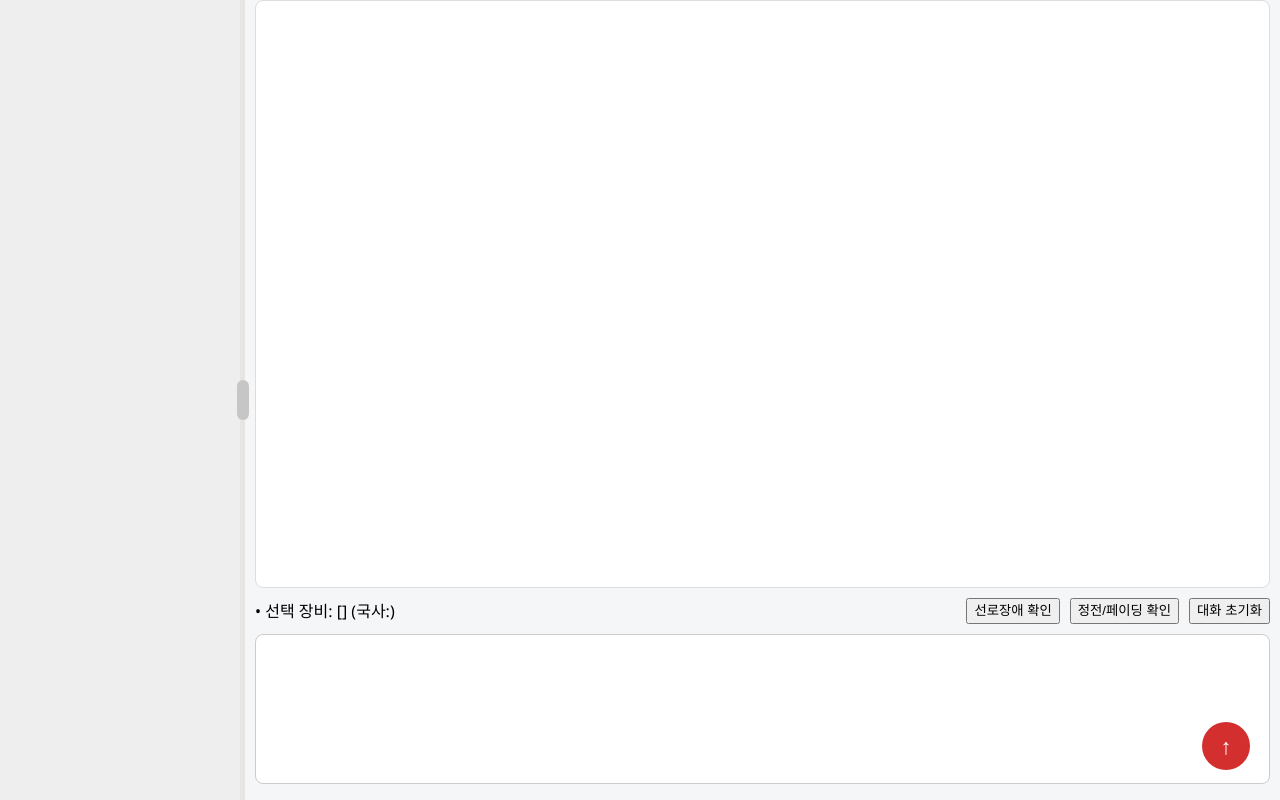
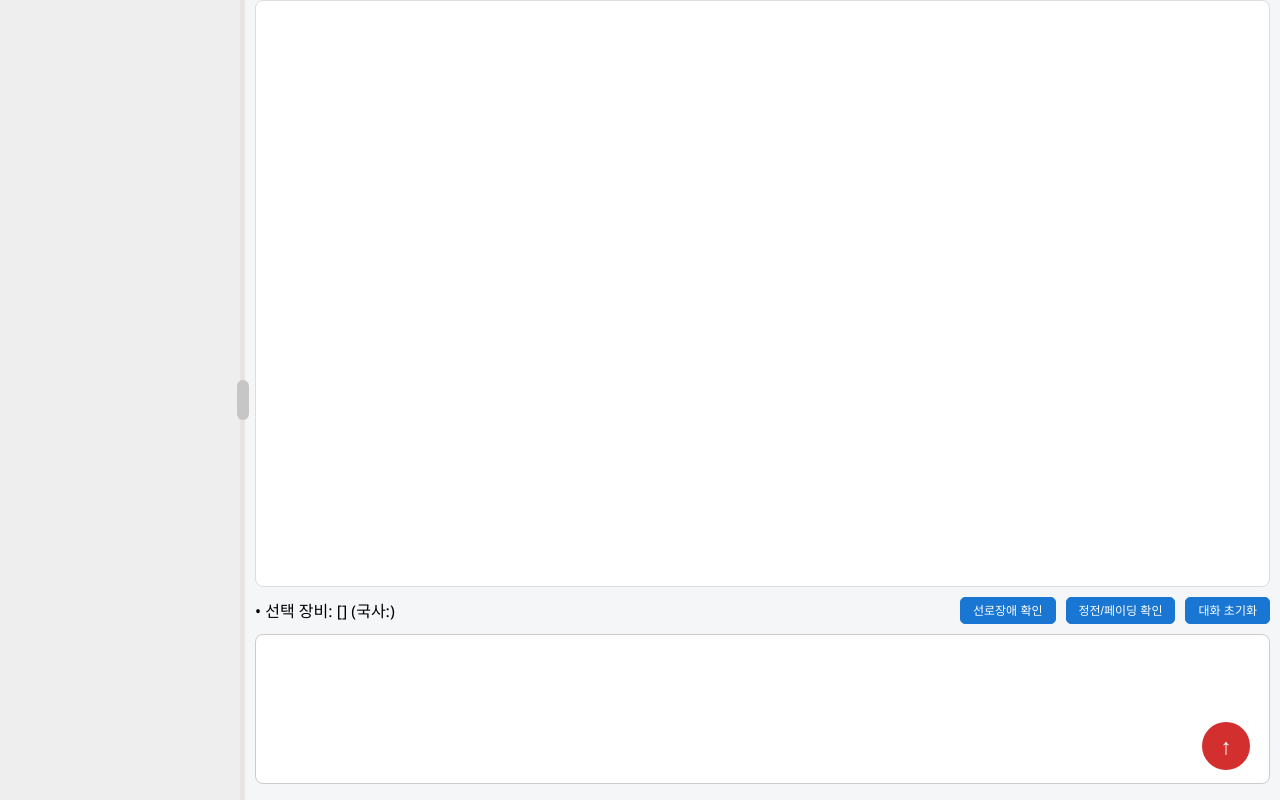
Before and after one commit to cnubigdata-24/new_aidetector, a Flask app: template templates/main/fault_detector.html in a window 1280 px wide. Run offline with Flask 3, Linux system fonts and the light colour scheme; the template is opened without the code that fills it, so the values that code supplies are empty; parts of the project's set-up code (start-up, migrations or seed data) failed here and were passed over.

Commit message:
(0615) mw analysis result update

```diff
--- a/static/css/fault_detector.css
+++ b/static/css/fault_detector.css
@@ -423,6 +423,81 @@ textarea#prompt-input {
   resize: none;
   box-sizing: border-box;
   white-space: pre-wrap;
+
+  /* 스크롤 스타일 추가 - .chat-messages-container와 동일 */
+  overflow-y: auto;
+  scrollbar-width: thin;
+  scrollbar-color: #ccc #f1f1f1;
+}
+
+/* Webkit 기반 브라우저용 스크롤바 스타일 */
+textarea#prompt-input::-webkit-scrollbar {
+  width: 8px;
+}
+
+textarea#prompt-input::-webkit-scrollbar-track {
+  background: #f1f1f1;
+  border-radius: 4px;
+}
+
+textarea#prompt-input::-webkit-scrollbar-thumb {
+  background: #ccc;
+  border-radius: 4px;
+}
+
+textarea#prompt-input::-webkit-scrollbar-thumb:hover {
+  background: #999;
+}
+
+/* AI Search 버튼 스타일 추가 */
+.ai-search-btn {
+  background-color: #1976d2 !important; /* 헤더와 동일한 파란색 */
+  border: 1px solid #1976d2 !important;
+  border-radius: 5px !important;
+
+  padding: 6px 12px;
+  margin-top: 0px;
+  margin-bottom: 0px;
+
+  white-space: nowrap;
+  font-size: 12px;
+  height: 27px;
+  cursor: pointer !important; /* 마우스 커서 포인터 */
+  color: #ffffff !important;
+  display: flex;
+  align-items: center;
+  justify-content: center;
+  text-align: center;
+  font-weight: normal;
+}
+
+/* 호버 효과 - 더 진한 파란색 */
+.ai-search-btn:hover {
+  background-color: #1565c0 !important; /* 더 진한 파란색 */
+  border-color: #1565c0 !important;
+  color: #ffffff !important;
+}
+
+/* 클릭 효과 */
+.ai-search-btn:active {
+  background-color: #0d47a1 !important; /* 클릭시 더욱 진한 파란색 */
+  border-color: #0d47a1 !important;
+}
+
+/* 비활성화 상태 */
+.ai-search-btn:disabled {
+  background-color: #6c757d !important;
+  border-color: #6c757d !important;
+  cursor: not-allowed !important;
+  color: #ffffff !important;
+  opacity: 0.6;
+}
+
+.ai-search-btn:disabled:hover {
+  background-color: #6c757d !important;
+  border-color: #6c757d !important;
+  transform: none;
+  box-shadow: none;
 }
 
 /* 전송 버튼 */
--- a/static/js/core/EquipmentMapComponent.js
+++ b/static/js/core/EquipmentMapComponent.js
@@ -192,7 +192,7 @@ export class EquipmentMapComponent {
 
   //토폴로지 생성 중 로딩 메시지 표시 ############ TO DO : 메시지 표시 중복 처리 여부 확인 필요
   showLoadingMessage() {
-    CommonUtils.map?.showMapLoadingMessage?.('NW 토폴로지 MAP을 생성합니다.', this.container);
+    CommonUtils.map?.showMapLoadingMessage?.('NW 토폴로지 MAP을 생성 중입니다.', this.container);
   }
 
   //타겟 장비 검색 - 경보 데이터 또는 장비 데이터에서 조회
--- a/static/js/core/FaultDashboardApp.js
+++ b/static/js/core/FaultDashboardApp.js
@@ -2018,7 +2018,6 @@ ${alarmDetails}`;
 
       if (!currentMapData || !currentMapData.nodes || currentMapData.nodes.length === 0) {
         console.error('❌ 맵 데이터 없음:', currentMapData);
-        MessageManager.addErrorMessage?.('분석할 NW 토폴로지가 없습니다. 장비를 먼저 선택하세요.');
         return;
       }
 
@@ -2077,7 +2076,7 @@ ${alarmDetails}`;
       this.createFaultDetectorModal(postData);
 
       MessageManager.addAnalyzingMessage?.(
-        `🔍 현재 MAP의 모든 경보들과 유사한 사례를 분석합니다. <br><br> • 기준 장비: ${baseNode.name} <br> • 전체 경보 수: ${mapAlarms.length} 건`
+        `🔍 현재 MAP의 경보들과 유사한 장애사례를 분석합니다. <br><br> • 기준 장비: ${baseNode.name} <br> • 전체 경보 수: ${mapAlarms.length} 건`
       );
     } catch (error) {
       console.error('❌ AI 장애분석 팝업 열기 실패:', error);
--- a/static/js/fault_detector.js
+++ b/static/js/fault_detector.js
@@ -528,7 +528,9 @@
 
         return APIService.getDrCableInfo()
           .then((data) => {
-            botLoading.remove();
+            if (botLoading && botLoading.parentNode) {
+              botLoading.remove();
+            }
 
             const unrecovered = data.unrecovered_alarm || { count: 0 };
             let warningMsg = '';
@@ -560,7 +562,9 @@
             return data;
           })
           .catch((error) => {
-            botLoading.remove(); // 오류 발생 시에도 로딩 메시지 제거
+            if (botLoading && botLoading.parentNode) {
+              botLoading.remove(); // 오류 발생 시에도 로딩 메시지 제거
+            }
             DOMRenderer.addErrorMessage(error);
             summaryItem.classList.add('error');
             throw error; // 오류를 상위로 전파
@@ -577,7 +581,9 @@
 
         return APIService.getMWStatus()
           .then((data) => {
-            botLoading.remove();
+            if (botLoading && botLoading.parentNode) {
+              botLoading.remove();
+            }
 
             // HTML 생성 - 객체로 반환됨
             const { alertHtml, tableHtml } = HTMLGenerator.MWSnmpInfoHTML(data);
@@ -590,7 +596,9 @@
             return data;
           })
           .catch((error) => {
-            botLoading.remove(); // 오류 발생 시에도 로딩 메시지 제거
+            if (botLoading && botLoading.parentNode) {
+              botLoading.remove(); // 오류 발생 시에도 로딩 메시지 제거
+            }
             DOMRenderer.addErrorMessage(error);
             summaryItem.classList.add('error');
             throw error; // 오류를 상위로 전파
--- a/templates/main/fault_detector.html
+++ b/templates/main/fault_detector.html
@@ -32,9 +32,9 @@
             </div>
 
             <div style="display: flex; align-items: center; gap: 10px">
-              <button class="fault-view-btn" id="getCableBtn">선로장애 확인</button>
-              <button class="fault-view-btn" id="getMWInfoBtn">정전/페이딩 확인</button>
-              <button class="fault-view-btn" id="clearChatBtn">대화 초기화</button>
+              <button class="ai-search-btn" id="getCableBtn">선로장애 확인</button>
+              <button class="ai-search-btn" id="getMWInfoBtn">정전/페이딩 확인</button>
+              <button class="ai-search-btn" id="clearChatBtn">대화 초기화</button>
             </div>
           </div>
 
```
Also changed, not shown: api/scripts/InferFailurePoint.py (+15 -13 lines), static/js/core/FailurePointManager.js (+4 -3 lines).
